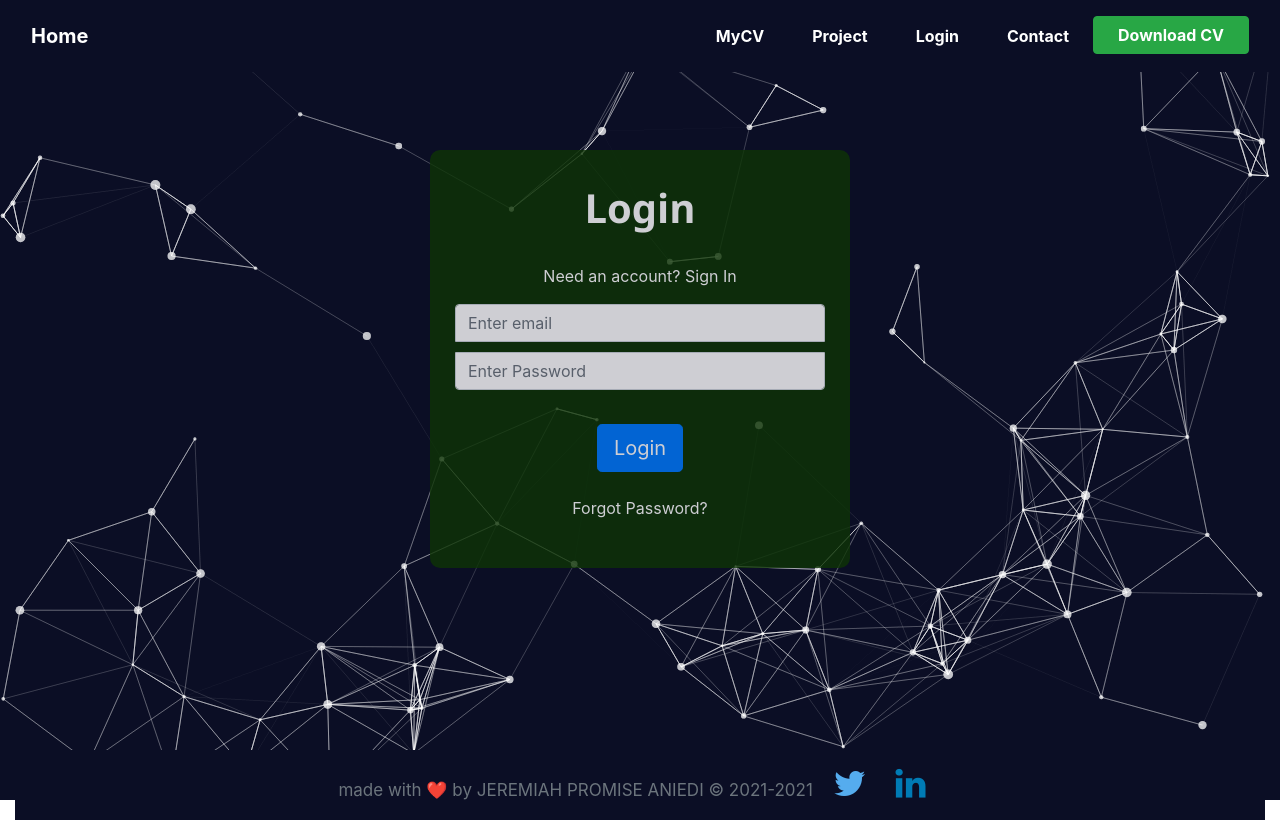
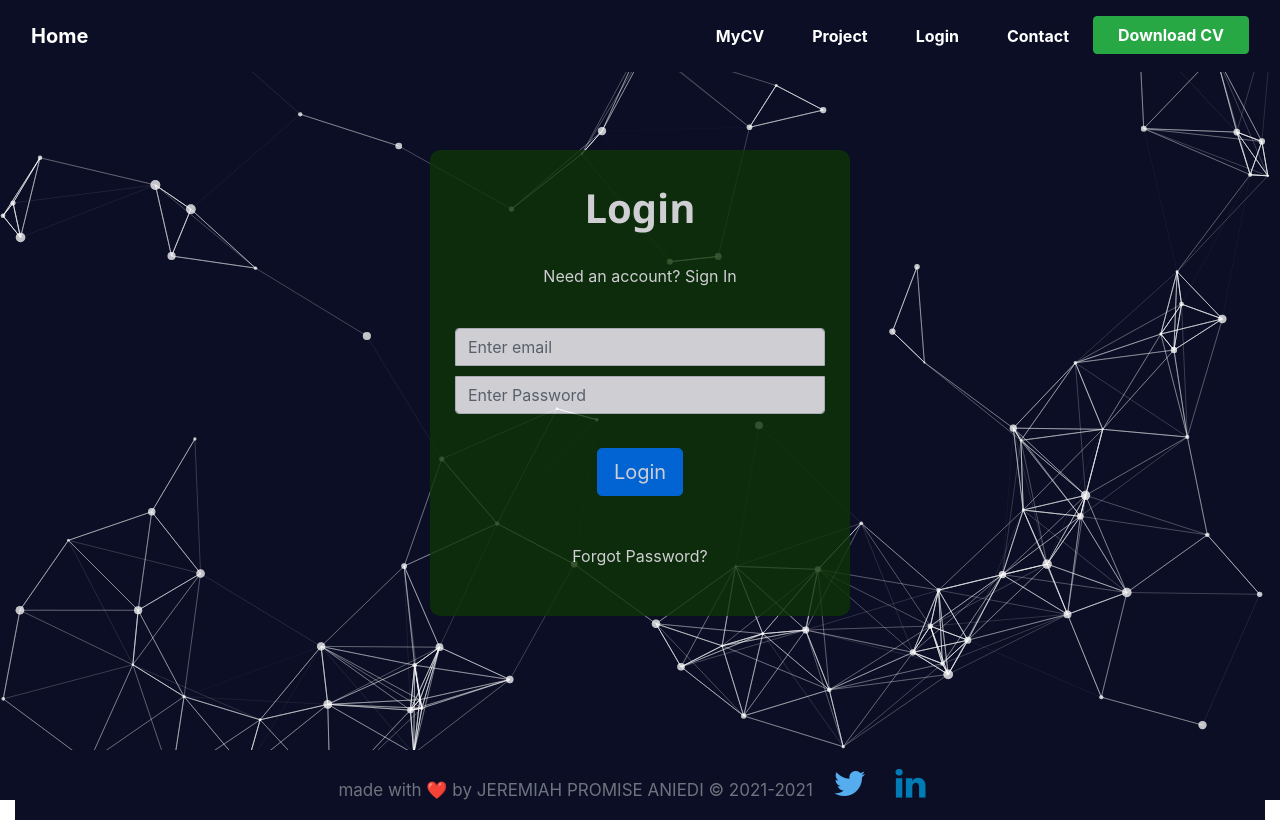
Before and after one commit to promisejeremiah/My-Portfolio, a React (Create React App) app: page /login in a window 1280 px wide. Built offline with nearby package versions, Linux system fonts and the light colour scheme.

Commit message:
Update Login.tsx

```diff
--- a/src/pages/Login.tsx
+++ b/src/pages/Login.tsx
@@ -40,7 +40,7 @@ const Login = () => {
                 <form onSubmit={submit}>
                 <h1 className=" text-white p-4 text-center font-weight-bolder">Login</h1>
                 <div>
-                    <p className="text-white">Need an account? <span>
+                    <p className="text-white pb-4">Need an account? <span>
                         <Link className="text-white" to={'/register'}>Sign In</Link></span></p>
                 </div>
                 <div>
@@ -53,7 +53,7 @@ const Login = () => {
                         onChange={e => setPassword(e.target.value)} />
                 </div>
 
-                <div className="row justify-content-center pb-4 pt-4">
+                <div className="row justify-content-center pb-5 pt-4">
                     <button className="btn btn-lg btn-primary justify-content-center" type="submit">Login</button>
                 </div>
                 <div>
```
